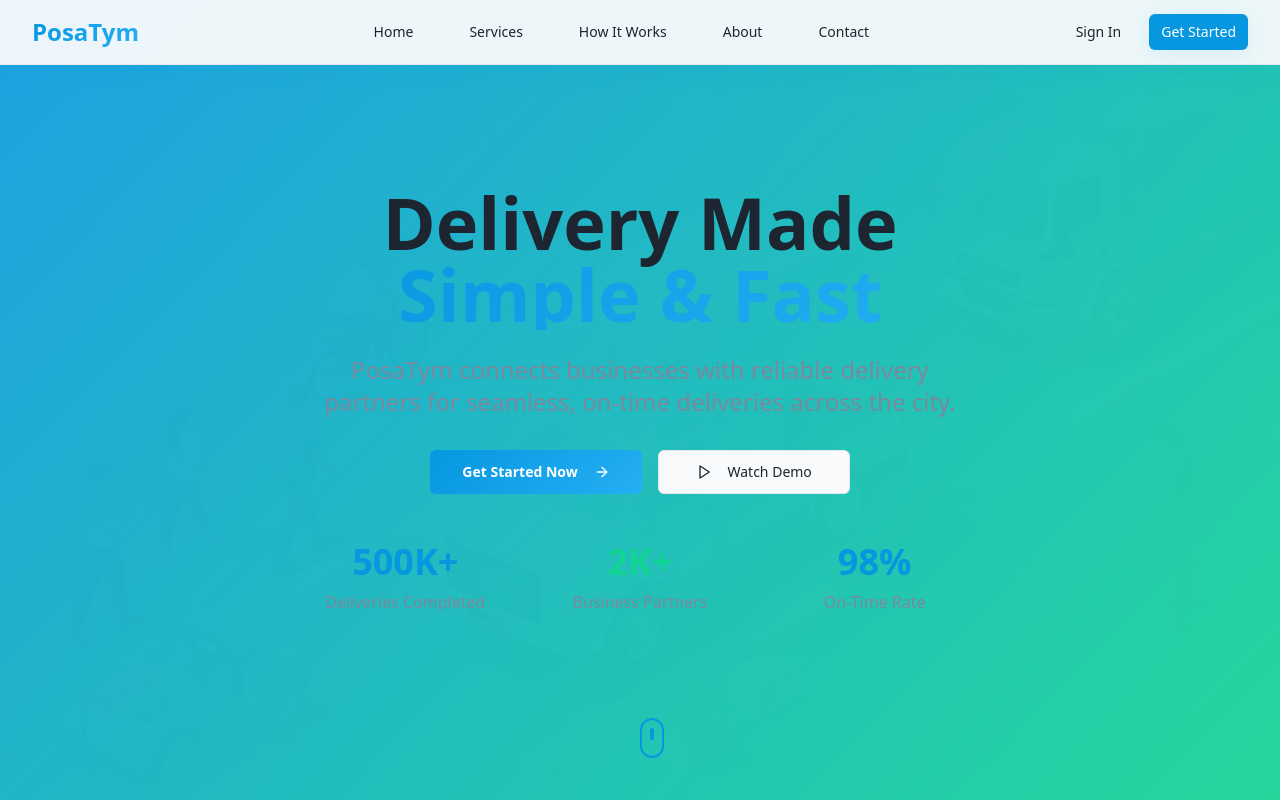
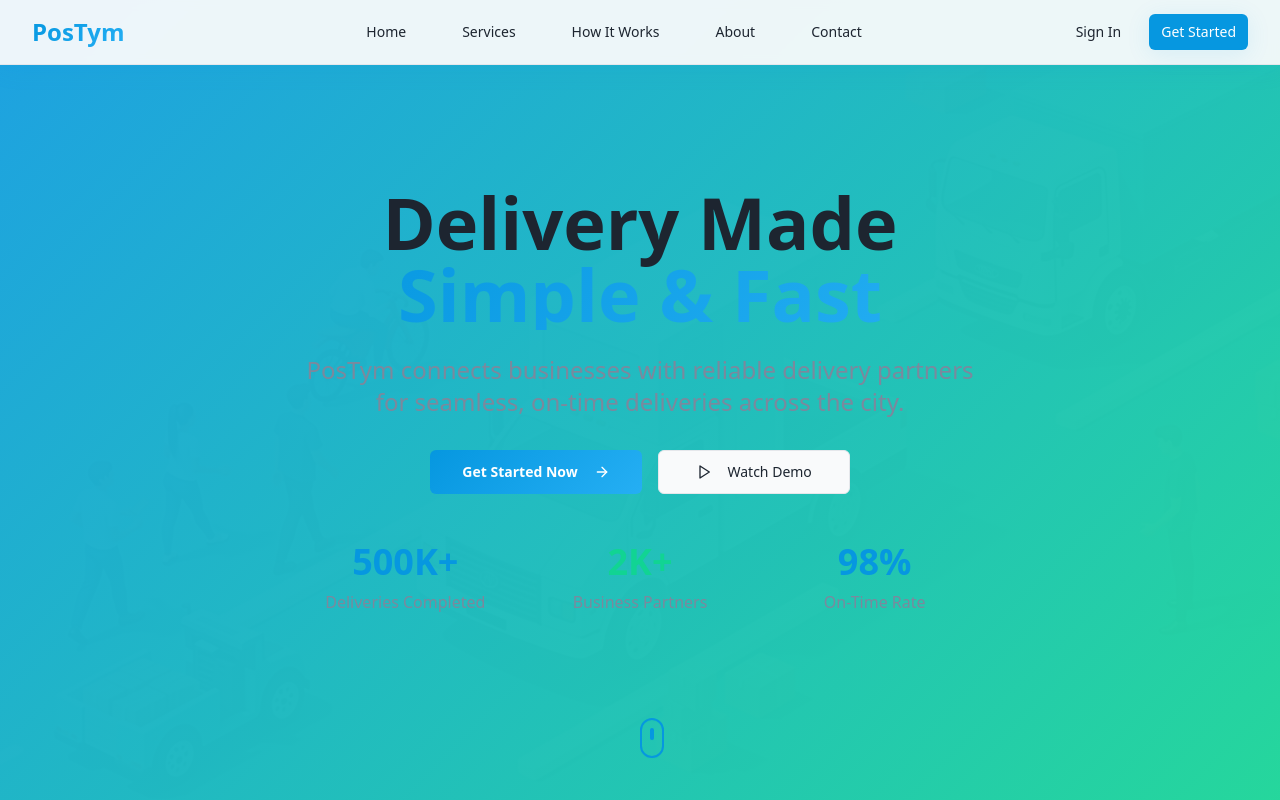
Before and after one commit to amssigmaconsulting/posttyme-delivery-dispatch, a React (Vite) app: page / in a window 1280 px wide. Shown: the top 800 px of the page. Built offline with nearby package versions, Linux system fonts and the light colour scheme.

Commit message:
Change app name to PosTym
Update the app name from "PosaTym" to "PosTym" across the project. This includes changes to the Navigation, Hero, and Footer components, as well as the HTML title.

```diff
--- a/index.html
+++ b/index.html
@@ -3,7 +3,7 @@
   <head>
     <meta charset="UTF-8" />
     <meta name="viewport" content="width=device-width, initial-scale=1.0" />
-    <title>PosaTym - Fast & Reliable Delivery Service</title>
+    <title>PosTym - Fast & Reliable Delivery Service</title>
     <meta name="description" content="Professional delivery service connecting businesses with reliable delivery partners for same-day and scheduled deliveries across the city." />
     <meta name="author" content="Lovable" />
 
--- a/src/components/Footer.tsx
+++ b/src/components/Footer.tsx
@@ -66,7 +66,7 @@ const Footer = () => {
             {/* Brand Section */}
             <div className="lg:col-span-2">
               <div className="text-3xl font-bold mb-4 text-background">
-                PosaTym
+                PosTym
               </div>
               <p className="text-background/80 mb-6 max-w-md">
                 Making delivery simple, fast, and reliable for businesses and individuals across the city.
@@ -144,7 +144,7 @@ const Footer = () => {
         <div className="py-6 border-t border-background/20">
           <div className="flex flex-col md:flex-row justify-between items-center">
             <p className="text-background/80 text-sm">
-              © 2024 PosaTym. All rights reserved.
+              © 2024 PosTym. All rights reserved.
             </p>
             <p className="text-background/80 text-sm mt-2 md:mt-0">
               Built with ❤️ for better deliveries
--- a/src/components/Hero.tsx
+++ b/src/components/Hero.tsx
@@ -26,7 +26,7 @@ const Hero = () => {
           </h1>
 
           <p className="text-xl md:text-2xl text-muted-foreground mb-8 max-w-2xl mx-auto leading-relaxed">
-            PosaTym connects businesses with reliable delivery partners for seamless,
+            PosTym connects businesses with reliable delivery partners for seamless,
             on-time deliveries across the city.
           </p>
 
--- a/src/components/Navigation.tsx
+++ b/src/components/Navigation.tsx
@@ -20,7 +20,7 @@ const Navigation = () => {
           {/* Logo */}
           <div className="flex items-center">
             <div className="text-2xl font-bold bg-gradient-primary bg-clip-text text-transparent">
-              PosaTym
+              PosTym
             </div>
           </div>
 
```
